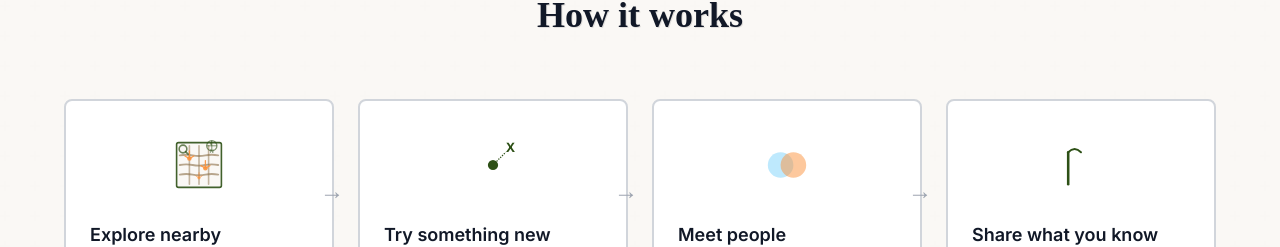
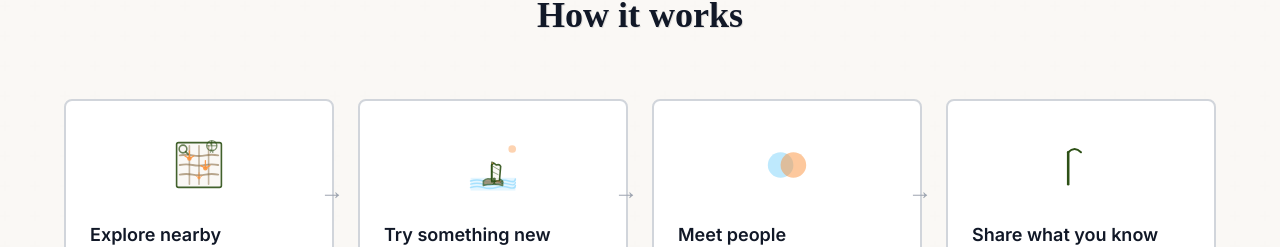
Before and after one commit to Dabble83/dabble-2, a Next.js app: page / in a window 1280 px wide. Shown: the part 929-1176 px from the top of the page. Built offline with nearby package versions, Linux system fonts and the light colour scheme.

Commit message:
Update Try something new icon to hand-drawn ship exploring ocean with sail and telescope

```diff
--- a/app/page.tsx
+++ b/app/page.tsx
@@ -131,9 +131,114 @@ export default function Home() {
           <Link href="/explore" className="bg-white border-2 border-gray-300 rounded-lg p-6 relative hover:border-[#2d5016] transition cursor-pointer block">
             <div className="mb-4 h-20 flex items-center justify-center">
               <svg viewBox="0 0 100 100" className="w-16 h-16">
-                <circle cx="50" cy="50" r="8" fill="#2d5016"/>
-                <path d="M 50 50 L 70 30" fill="none" stroke="#2d5016" strokeWidth="2" strokeDasharray="2,2"/>
-                <text x="70" y="30" fontSize="20" fill="#2d5016" fontWeight="bold">X</text>
+                {/* Ocean waves - hand-drawn, wavy */}
+                <g opacity="0.6">
+                  <path d="M 15 75 Q 25 72 35 75 T 55 75 T 75 75 T 85 72"
+                        fill="none" stroke="#7dd3fc" strokeWidth="2.5" strokeLinecap="round"/>
+                  <path d="M 15 80 Q 25 77 35 80 T 55 80 T 75 80 T 85 77"
+                        fill="none" stroke="#7dd3fc" strokeWidth="2" strokeLinecap="round"/>
+                  <path d="M 15 85 Q 25 82 35 85 T 55 85 T 75 85 T 85 82"
+                        fill="none" stroke="#7dd3fc" strokeWidth="2.5" strokeLinecap="round"/>
+                </g>
+
+                {/* Ocean watercolor fill */}
+                <rect x="15" y="70" width="70" height="20" fill="#7dd3fc" opacity="0.2"/>
+
+                {/* Ship hull - hand-drawn, imperfect */}
+                <path
+                  d="M 35 75 Q 40 70 45 72 Q 50 70 55 72 Q 60 70 65 75 L 65 82 Q 60 80 50 80 Q 40 80 35 82 Z"
+                  fill="#8b6f47"
+                  opacity="0.7"
+                  stroke="#2d5016"
+                  strokeWidth="2.5"
+                  strokeLinejoin="round"
+                />
+
+                {/* Sail - hand-drawn, billowing */}
+                <path
+                  d="M 48 75 L 48 50 Q 50 45 55 50 Q 60 48 62 52 L 60 75 Z"
+                  fill="#faf8f5"
+                  opacity="0.9"
+                  stroke="#2d5016"
+                  strokeWidth="2.5"
+                  strokeLinejoin="round"
+                />
+
+                {/* Mast */}
+                <line
+                  x1="48"
+                  y1="75"
+                  x2="48"
+                  y2="50"
+                  stroke="#2d5016"
+                  strokeWidth="2.8"
+                  strokeLinecap="round"
+                  opacity="0.8"
+                />
+
+                {/* Sail cross lines - rigging */}
+                <line
+                  x1="48"
+                  y1="60"
+                  x2="58"
+                  y2="65"
+                  stroke="#2d5016"
+                  strokeWidth="1.5"
+                  opacity="0.5"
+                  strokeLinecap="round"
+                />
+                <line
+                  x1="50"
+                  y1="52"
+                  x2="60"
+                  y2="58"
+                  stroke="#2d5016"
+                  strokeWidth="1.5"
+                  opacity="0.5"
+                  strokeLinecap="round"
+                />
+
+                {/* Flag at top of mast */}
+                <path
+                  d="M 48 50 L 48 45 L 52 47 L 48 50"
+                  fill="#fb923c"
+                  opacity="0.8"
+                  stroke="#2d5016"
+                  strokeWidth="1.5"
+                />
+
+                {/* Person with telescope - stick figure on deck */}
+                <g transform="translate(52, 72)">
+                  {/* Head */}
+                  <circle cx="0" cy="0" r="2.5" fill="#2d5016" opacity="0.8"/>
+                  {/* Body */}
+                  <line x1="0" y1="2.5" x2="0" y2="6" stroke="#2d5016" strokeWidth="2" opacity="0.8" strokeLinecap="round"/>
+                  {/* Arms holding telescope */}
+                  <line x1="0" y1="4" x2="-4" y2="5" stroke="#2d5016" strokeWidth="1.5" opacity="0.8" strokeLinecap="round"/>
+                  <line x1="0" y1="4" x2="6" y2="3" stroke="#2d5016" strokeWidth="2" opacity="0.8" strokeLinecap="round"/>
+                  {/* Legs */}
+                  <line x1="0" y1="6" x2="-2" y2="8" stroke="#2d5016" strokeWidth="1.5" opacity="0.8" strokeLinecap="round"/>
+                  <line x1="0" y1="6" x2="2" y2="8" stroke="#2d5016" strokeWidth="1.5" opacity="0.8" strokeLinecap="round"/>
+
+                  {/* Telescope - extending from eye */}
+                  <line
+                    x1="4"
+                    y1="3"
+                    x2="12"
+                    y2="5"
+                    stroke="#8b6f47"
+                    strokeWidth="2.5"
+                    opacity="0.9"
+                    strokeLinecap="round"
+                  />
+                  {/* Telescope end piece */}
+                  <circle cx="12" cy="5" r="2" fill="#2d5016" opacity="0.7"/>
+                  {/* Telescope lens */}
+                  <circle cx="12" cy="5" r="1.2" fill="#7dd3fc" opacity="0.5"/>
+                </g>
+
+                {/* Sun in sky - optional atmospheric element */}
+                <circle cx="80" cy="25" r="6" fill="#fb923c" opacity="0.4"/>
               </svg>
             </div>
             <h3 className="text-lg font-semibold mb-2 text-gray-900">Try something new</h3>
```
